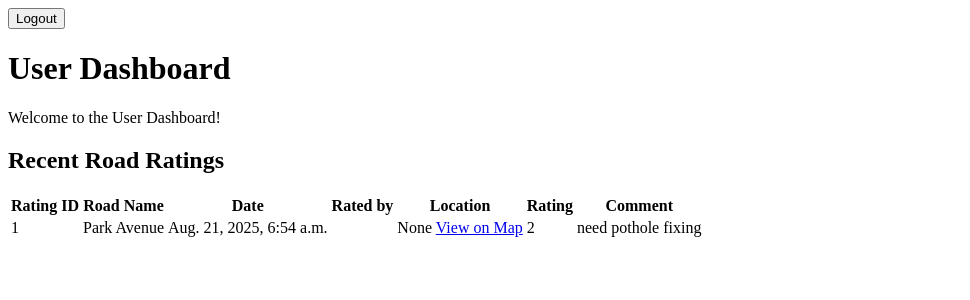
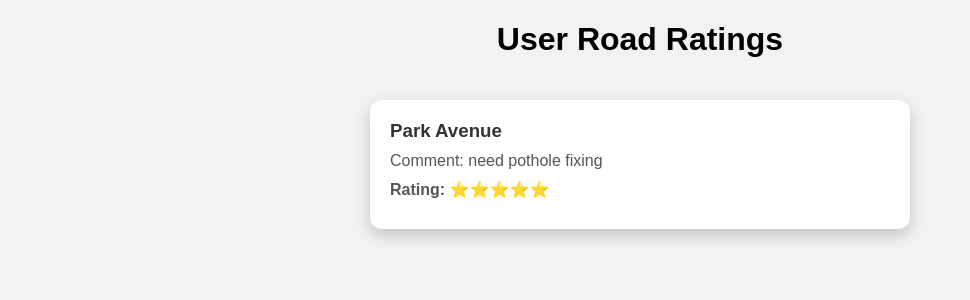
Before and after one commit to gargshi/road_rating_bk, a Django app: template users_app/templates/users_app/index.html in a window 1280 px wide. Shown: the top 300 px of the page, without its empty margins (0-970 px from the left). Run offline with Django 5.2, Linux system fonts and the light colour scheme; the template is opened without the code that fills it: values that come from a table or form of the project are taken from there, others are empty; data comes from the database, SQL or seed files in the repository; tables that the repository leaves empty hold one stand-in row (values such as "Sample post").

Commit message:
improve-layout-index-v1

```diff
--- a/users_app/templates/users_app/index.html
+++ b/users_app/templates/users_app/index.html
@@ -4,45 +4,62 @@
 	<head>
 		<meta charset="UTF-8">
 		<meta name="viewport" content="width=device-width, initial-scale=1.0">
-		<title>User Dashboard</title>
+		<title>Inshorts Style Card Feed</title>
 		<script src="{% static 'users_app/index.js' %}"></script>
+		<style>
+			body {
+			margin: 0;
+			font-family: Arial, sans-serif;
+			background: #f2f2f2;
+			display: flex;
+			flex-direction: column;
+			align-items: center;
+			overflow-x: hidden;
+			}
+
+			.card {
+			width: 90%;
+			max-width: 500px;
+			background: #fff;
+			margin: 20px 0;
+			padding: 20px;
+			border-radius: 12px;
+			box-shadow: 0 6px 16px rgba(0,0,0,0.2);
+			transition: transform 0.3s ease, box-shadow 0.3s ease;
+			}
+
+			.card:hover {
+			transform: translateY(-5px);
+			box-shadow: 0 12px 24px rgba(0,0,0,0.3);
+			}
+
+			.card h3 {
+			margin: 0 0 10px;
+			color: #333;
+			}
+
+			.card p {
+			color: #555;
+			margin: 0 0 10px;
+			}
+
+			.rating {
+			margin-top: 10px;
+			font-weight: bold;
+			color: #ff9800;
+			}
+		</style>
 	</head>
 	<body>
-		<!-- logout -->
-		<form method="post" action="{% url 'logout' %}">
-			{% csrf_token %}
-			<button type="submit">Logout</button>
-		</form>
-		<h1>User Dashboard</h1>
-		<p>Welcome to the User Dashboard!</p>
-		<h2>Recent Road Ratings</h2>
-		<table>
-			<thead>
-				<tr>
-					<th>Rating ID</th>
-					<th>Road Name</th>
-					<th>Date</th>
-					<th>Rated by</th>
-					<th>Location</th>
-					<th>Rating</th>
-					<th>Comment</th>
-				</tr>
-			</thead>
-			<tbody>
-				{% for user_conversation in user_conversations %}
-					<tr>
-						<td>{{ user_conversation.fk_road_id.id }}</td>
-						<td>{{ user_conversation.fk_road_id.road_name }}</td>
-						<td>{{ user_conversation.fk_road_id.created_at }}</td>
-						<td>{{ user_conversation.fk_road_id.rated_by }}</td>
-						<td>{{ user_conversation.fk_road_id.gps_coordinates }}
-							<a href="#" target="_blank" onclick="this.href=generateMapLink('{{ user_conversation.fk_road_id.gps_coordinates }}')">View on Map</a>
-						</td>
-						<td>{{ user_conversation.fk_road_id.rating }}</td>
-						<td>{{ user_conversation.fk_road_id.comment }}</td>
-					</tr>
-				{% endfor %}
-			</tbody>
-		</table>
+		<h1>User Road Ratings</h1>
+		{% for user_conversation in user_conversations %}
+			<div class="card">
+				<h3>{{ user_conversation.fk_road_id.road_name }}</h3>
+				<p>Comment: {{ user_conversation.fk_road_id.comment }}</p>
+				<p class="rating">Rating: {% for i in "12345"|slice:":user_conversation.fk_road_id.rating" %}⭐{% endfor %}</p>
+			</div>
+		{% empty %}
+			<p>No road ratings available.</p>
+		{% endfor %}
 	</body>
 </html>
```
Also changed, not shown: users_app/templates/users_app/old_index.html (added, +48 -0 lines).
